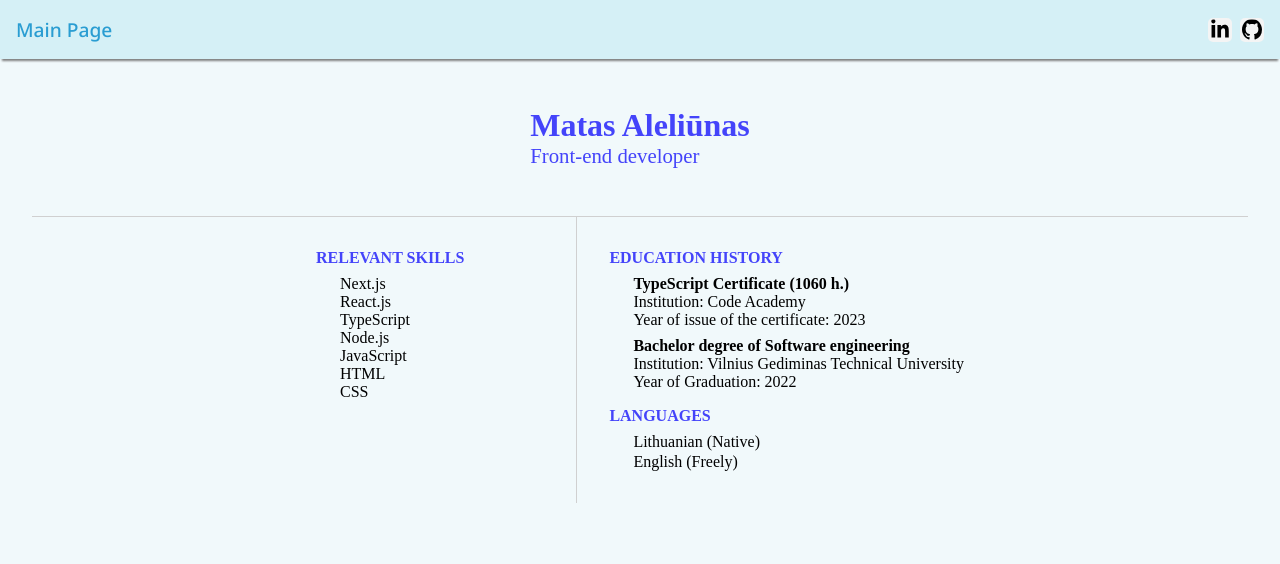
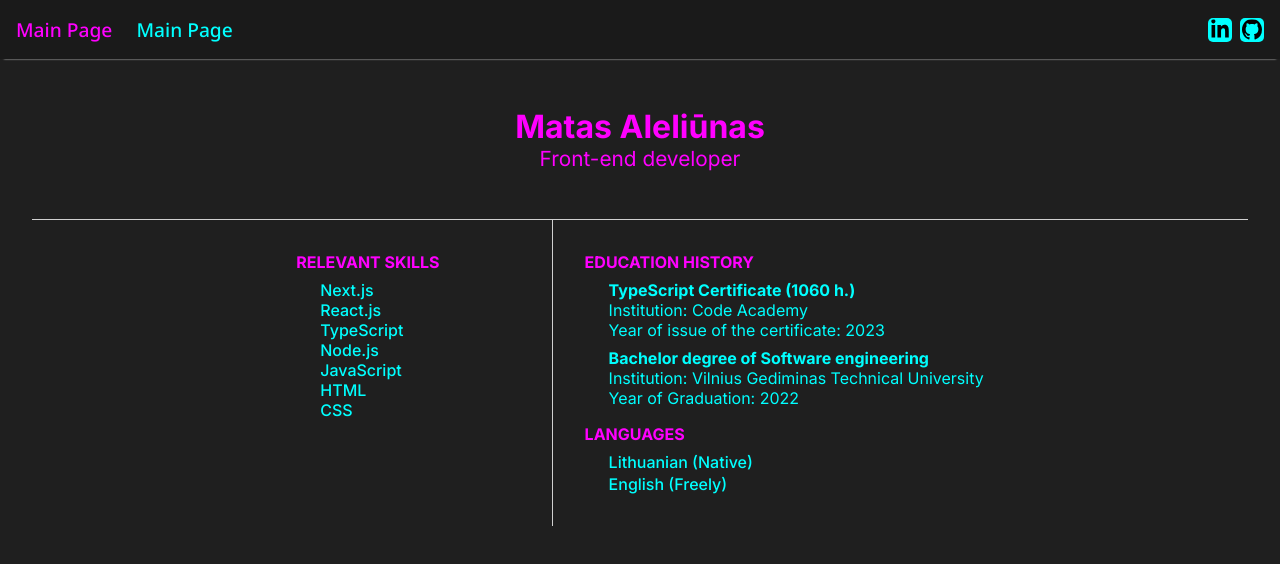
Before and after one commit to MatasA-commits/portfolio, a Next.js app: page / in a window 1280 px wide. Shown: the top 564 px of the page. Built offline with nearby package versions, Linux system fonts and the light colour scheme.

Commit message:
feat: changed to dark theme

```diff
--- a/components/NavBar/Links.ts
+++ b/components/NavBar/Links.ts
@@ -8,6 +8,10 @@ const Links = [
     name: 'Main page',
     url: '/'
   },
+  {
+    name: 'Main page',
+    url: '/certificates'
+  },
 ];
 
 export default Links;
--- a/components/mainPage/header.tsx
+++ b/components/mainPage/header.tsx
@@ -1,5 +1,3 @@
-import Image from "next/image";
-import profileImg from "@/images/profile.jpg"
 import styles from '@/styles/mainPage/header.module.css'
 
 const Header = () => {
--- a/pages/index.tsx
+++ b/pages/index.tsx
@@ -17,7 +17,7 @@ export default function Home() {
         <meta name="viewport" content="width=device-width, initial-scale=1" />
         <link rel="icon" href="/favicon.ico" />
       </Head>
-      <main className={styles.container}>
+      <main className={`${inter.className} ${styles.container}`}>
         <div>
           <div className={styles.headerBorder}>
             <Header/>
--- a/styles/globals.css
+++ b/styles/globals.css
@@ -6,6 +6,10 @@
   --foreground-rgb: 0, 0, 0;
   --background-start-rgb: 214, 219, 220;
   --background-end-rgb: 255, 255, 255;
+}
+
+::-webkit-scrollbar {
+  display: none;
 }
 
 * {
@@ -17,12 +21,12 @@
 html,
 body {
   max-width: 100vw;
-  min-height: 100vh;
+  min-height: 110vh;
 }
 
 body {
-  color: rgb(var(--foreground-rgb));
-  background-color: #f1f9fb;
+  color: #00FFFF;
+  background-color: #1f1f1f;
 }
 
 a {
--- a/styles/index.module.css
+++ b/styles/index.module.css
@@ -10,7 +10,7 @@
 .infoTitle {
   font-size: 1rem;
   text-transform: uppercase;
-  color: #4444fa;
+  color: #FF00FF;
   margin-bottom: 0.5rem;
 }
 
@@ -27,17 +27,16 @@
 .learningContainer {
   display: flex;
   flex-direction: column;
-  padding-left: 1rem;
   border-left: 1px solid #d0d0d0;
   gap: 1rem;
   margin-bottom: 1rem;
   padding: 2rem;
 }
 
-@media only screen and (max-width: 700px) {
+@media only screen and (max-width: 776px) {
   .infoContainer {
     flex-direction: column;
-    gap: 0.1rem;
+    gap: 0;
   }
 
   .learningContainer {
--- a/styles/mainPage/header.module.css
+++ b/styles/mainPage/header.module.css
@@ -1,5 +1,4 @@
 .headerContainer {
-  width: 100%;
   display: flex;
   justify-content: center;
   align-items: center;
@@ -7,17 +6,19 @@
 }
 
 .name, .developerType {
-  color: #4444fa;
+  color: #FF00FF;
 }
 
 .name {
   font-size: 2rem;
+
 }
 .developerType {
   font-size: 1.3rem;
+  text-align: center;
 }
 
-@media only screen and (max-width: 700px) {
+@media only screen and (max-width: 776px) {
   .headerContainer {
     padding: 1rem;
   }
--- a/styles/mainPage/skills.module.css
+++ b/styles/mainPage/skills.module.css
@@ -10,7 +10,7 @@
   font-weight: 500;
 }
 
-@media only screen and (max-width: 700px) {
+@media only screen and (max-width: 776px) {
   .container {
     padding: 1rem;
   }
--- a/styles/navBar/navBar.module.css
+++ b/styles/navBar/navBar.module.css
@@ -1,11 +1,13 @@
 .headerContainer {
+  position: sticky;
+  top: 0px;
   padding: 1rem;
   display: flex;
   justify-content: space-between;
   align-items: center;
-  box-shadow: 0 4px 2px -2px gray;
+  box-shadow: 0 4px 2px -4px #d0d0d0;
   opacity: 1;
-  background-color: #d5f0f6;
+  background-color: #1a1a1a;
   margin-bottom: 1rem;
 }
 .headerLinkContainer {
@@ -22,7 +24,7 @@
 
 .mediaLogo {
   display: flex;
-  background-color: #f4f4f4;
+  background-color: #00FFFF;
   height: 1.5rem;
   width: 1.5rem;
   padding: 0.1rem;
@@ -30,5 +32,5 @@
 }
 
 .mediaLogo:hover {
-  background-color: #eae5ff;
+  background-color: #FF00FF;
 }
--- a/styles/navBar/navBarLink.module.css
+++ b/styles/navBar/navBarLink.module.css
@@ -1,8 +1,8 @@
 .navBarLink {
   list-style-type: none;
-  color: #434a54;
+  color: #00FFFF;
   opacity: 1;
 }
 .navBarLinkActive {
-  color: #2a9dd2;
+  color: #FF00FF;
 }
```
